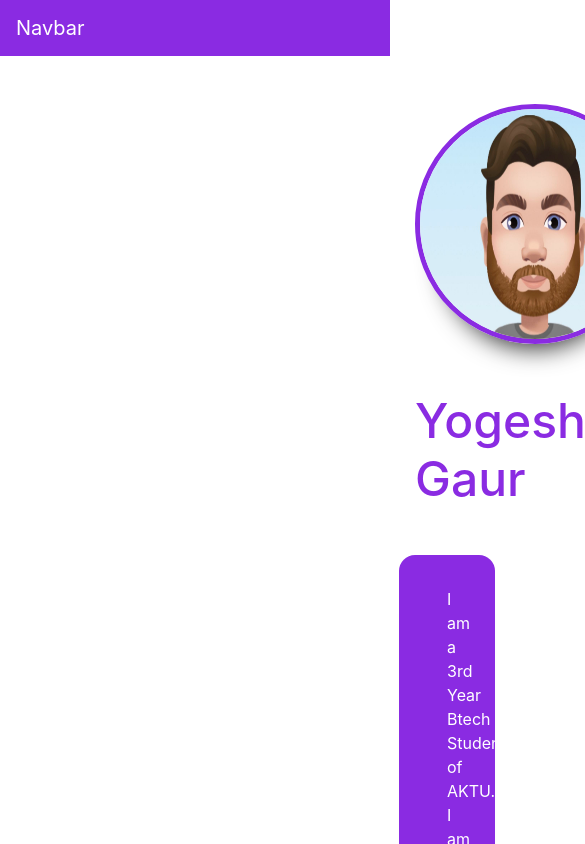
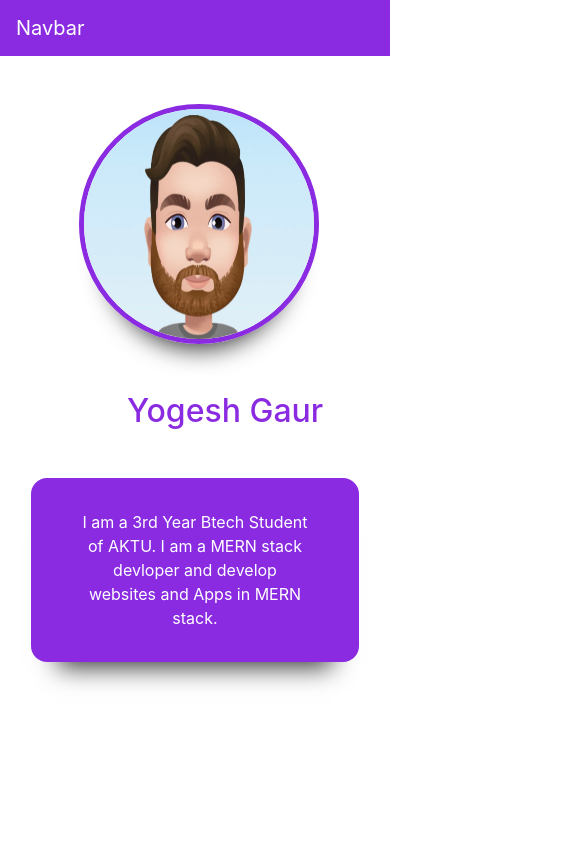
Before and after one commit to imyogeshgaur/mernBasic, a React (Create React App) app in the folder client/: page / in a window 390 px wide. Shown: the top 844 px of the page, 585 px wide, since content can reach past the window. Built offline with nearby package versions, Linux system fonts and the light colour scheme.

Commit message:
mobile responsive

```diff
--- a/client/src/App.css
+++ b/client/src/App.css
@@ -171,3 +171,64 @@
   background-color: rgb(204, 157, 248);
   box-shadow: 0 2rem 1.5rem -1.7rem rgba(0, 0, 0, 0.8);
 }
+
+/* ? Media Query */
+
+/* SmartPhone */
+@media (max-width:400px){
+  .containerFormRegister {
+   display: grid;
+   place-items: center;
+   background-color: rgb(190, 229, 255);
+   padding: 1rem;
+   margin: 3rem 0rem;
+   box-shadow: 0 2rem 1.5rem -1.7rem rgba(0, 0, 0, 0.8);
+  }
+  .containerFormLogin{
+   display: grid;
+   place-items: center;
+   background-color: rgb(255, 192, 190);
+   margin: 2rem 1rem;
+   padding: 1rem;
+   box-shadow: 0 2rem 1.5rem -1.7rem rgba(0, 0, 0, 0.8);
+ }
+ .containerFormContact{
+   display: grid;
+   place-items: center;
+   background-color: rgb(198, 255, 190);
+   margin: 2rem 1rem;
+   padding: 1rem;
+   box-shadow: 0 2rem 1.5rem -1.7rem rgb(0 0 0 / 80%);
+   }
+   .myPic{
+       width: 15rem;
+       height: 15rem;
+       border-radius: 50%;
+       display: flex;
+       margin-left: 4rem;
+       margin-top: 3rem;
+       border: 5px solid blueviolet;
+       box-shadow: 0 2rem 1.5rem -1.7rem rgb(0 0 0 / 80%);
+
+   }
+ .name{
+   display: flex;
+   align-items: center;
+   font-size: 2rem;
+   color: blueviolet;
+   margin-left: 7rem;
+   margin-top: 3rem;
+   margin-bottom: 3rem;
+ }
+.about{
+   margin-left: 1rem;
+   margin-right: 1rem;
+   margin-top: 2rem;
+   padding: 2rem 3rem;
+   border-radius: 1rem;
+   text-align: center;
+   background-color: blueviolet;
+   color: white;
+   box-shadow: 0 2rem 1.5rem -1.7rem rgb(0 0 0 / 80%);
+ }
+}
```
